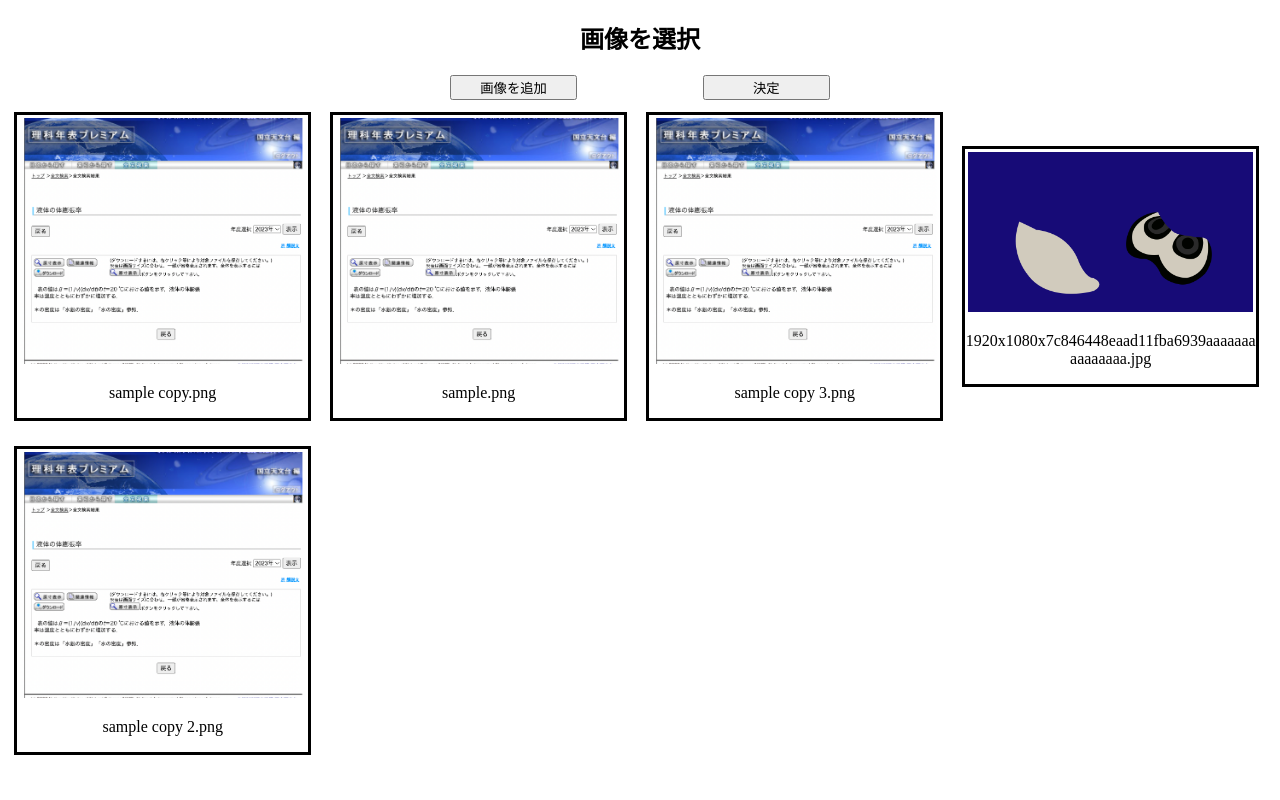
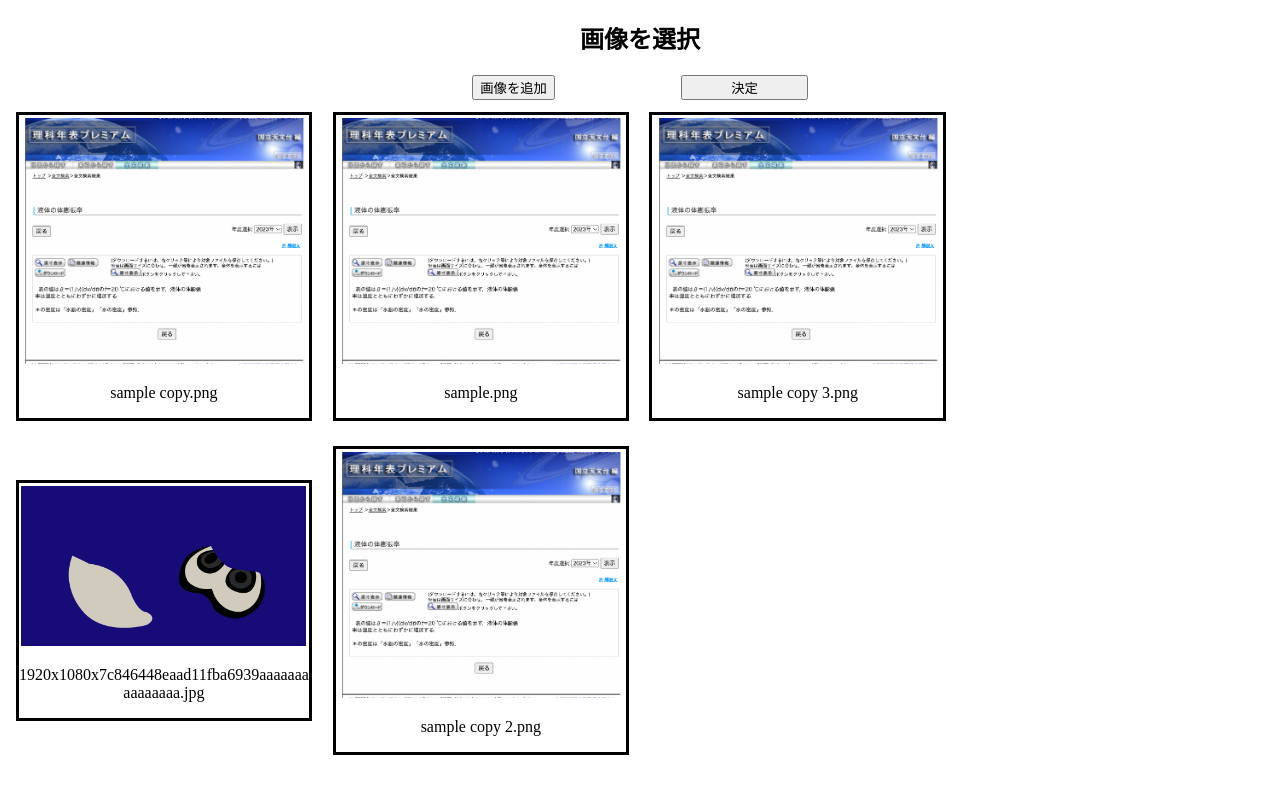
Before and after one commit to 2022AIT-OOP2-G08/Freesubject, a Flask app: page /selected_Img in a window 1280 px wide. Run offline with Flask 2, Linux system fonts and the light colour scheme.

Commit message:
css追加

```diff
--- a/static/css/selected_Img.css
+++ b/static/css/selected_Img.css
@@ -8,7 +8,7 @@
     width: 23%;
     height: 25%;
 
-    margin: 1% auto 1% 0.5%;
+    margin: 1% 1% 1% 0.6%;
     border:solid 3px black;
 }
 
@@ -34,10 +34,17 @@ input[type="radio"]:checked + label{
     justify-content: center;
 }
 
+#open_file{
+    display: inline-block;
+    width: 25%;
+    height: 25%;
+    margin: 0% 0% 0% 0% ;
+}
+
 #add_image{
     display: inline-block;
-    width: 10%;
-    height: 25%;
+    /* width: 95%; */
+    /* height: 90%; */
     margin: 0% 5% 0% 0% ;
 }
 
```
